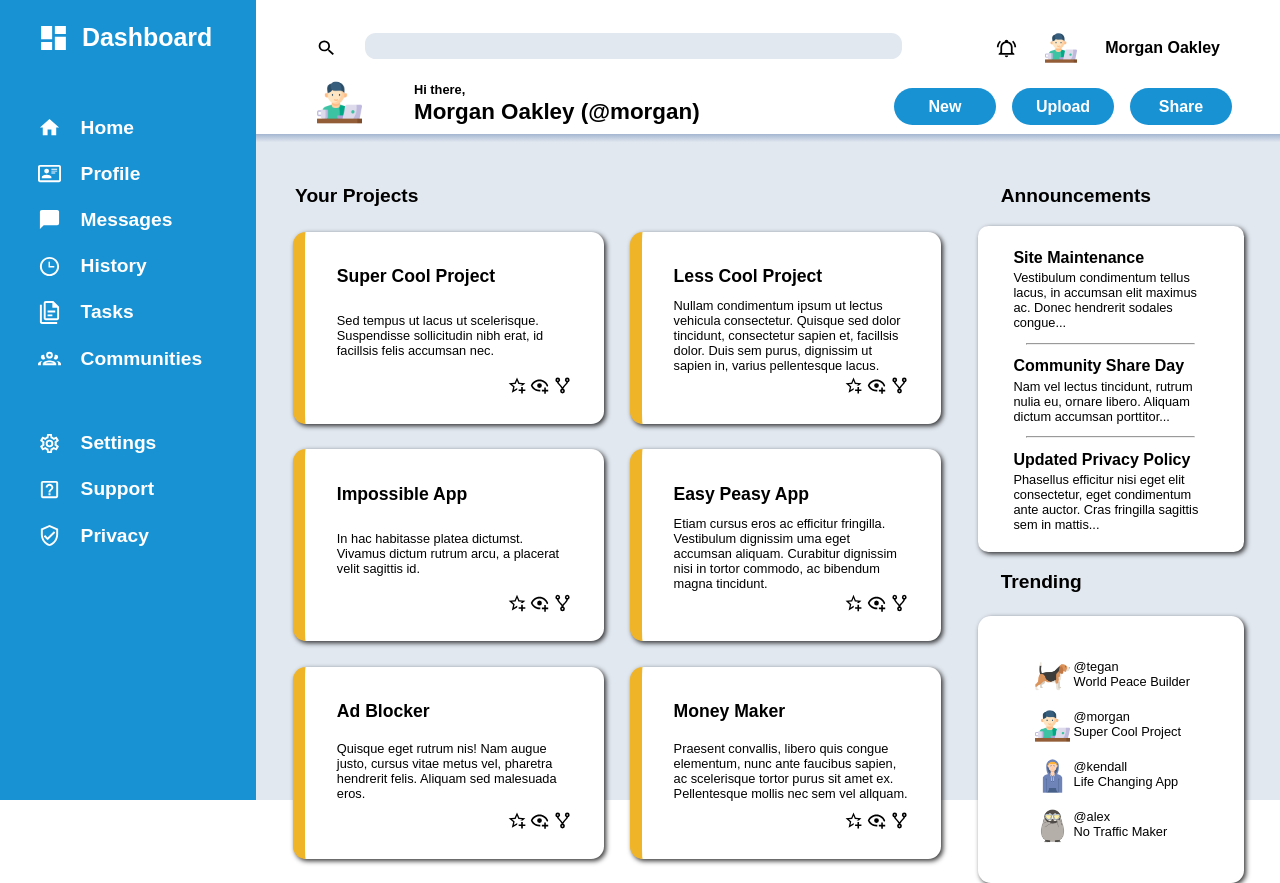
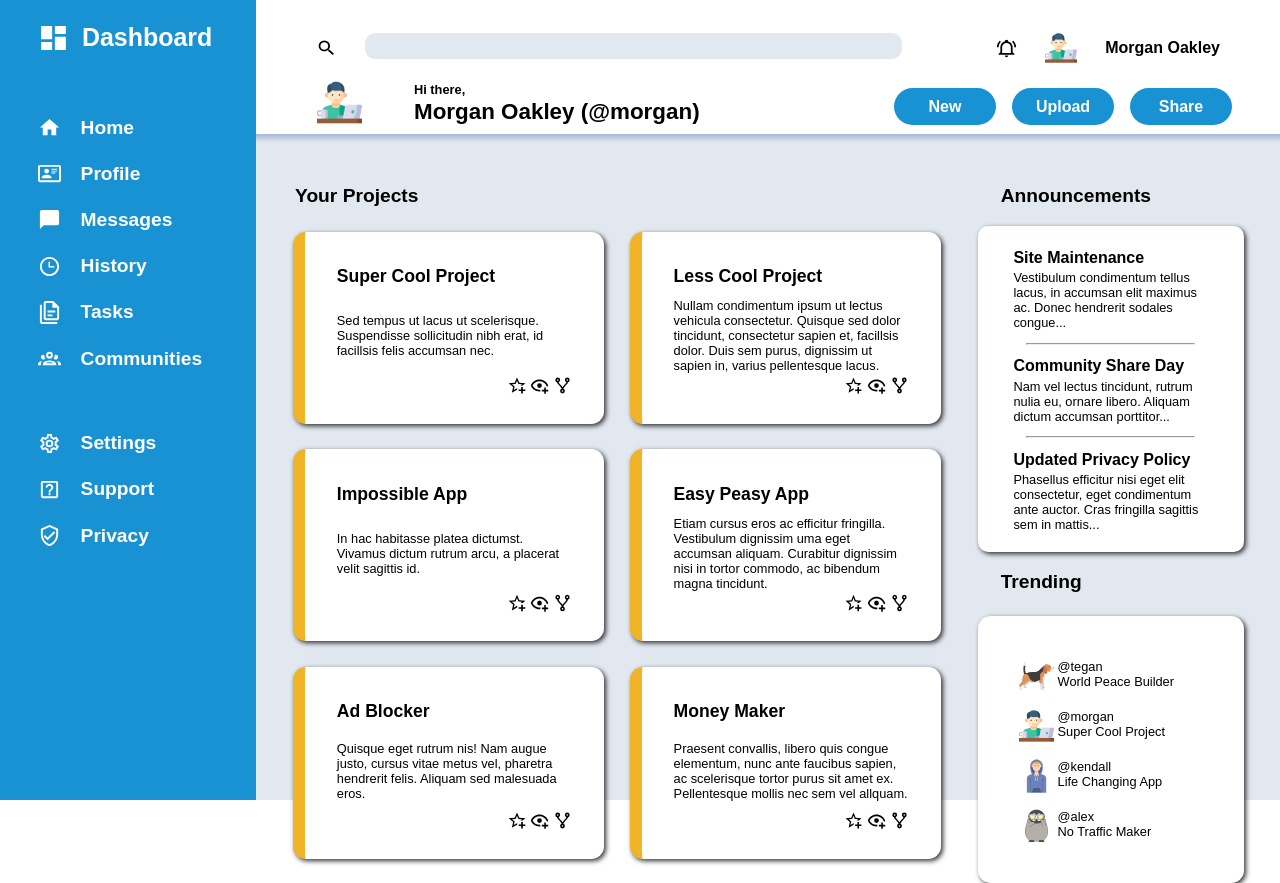
Before and after one commit to noOdin1/admin_dashboard_project, a plain HTML site: page index.html in a window 1280 px wide. Drawn offline with Linux system fonts and the light colour scheme.

Commit message:
Placing the trending group to align with the announcements.

```diff
--- a/style.css
+++ b/style.css
@@ -283,6 +283,10 @@ p.rightside.title {
   box-shadow: 2px 2px 5px rgb(0, 0, 0, 0.8);
 }
 
+.rightside.trending.group {
+  padding-left: 1.8em;
+}
+
 .rightside.trending > .userRow {
   display: grid;
   grid-template-rows: repeat(2, 1.2em);
```
